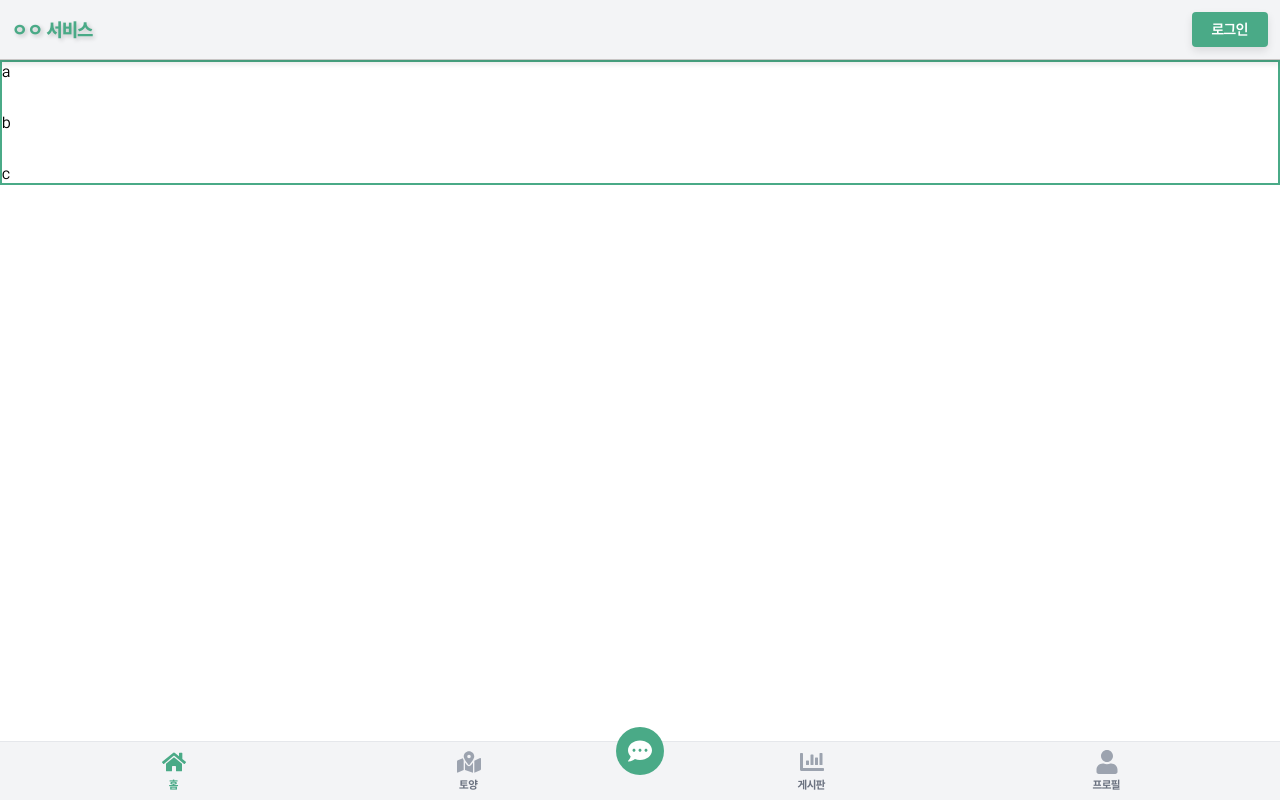
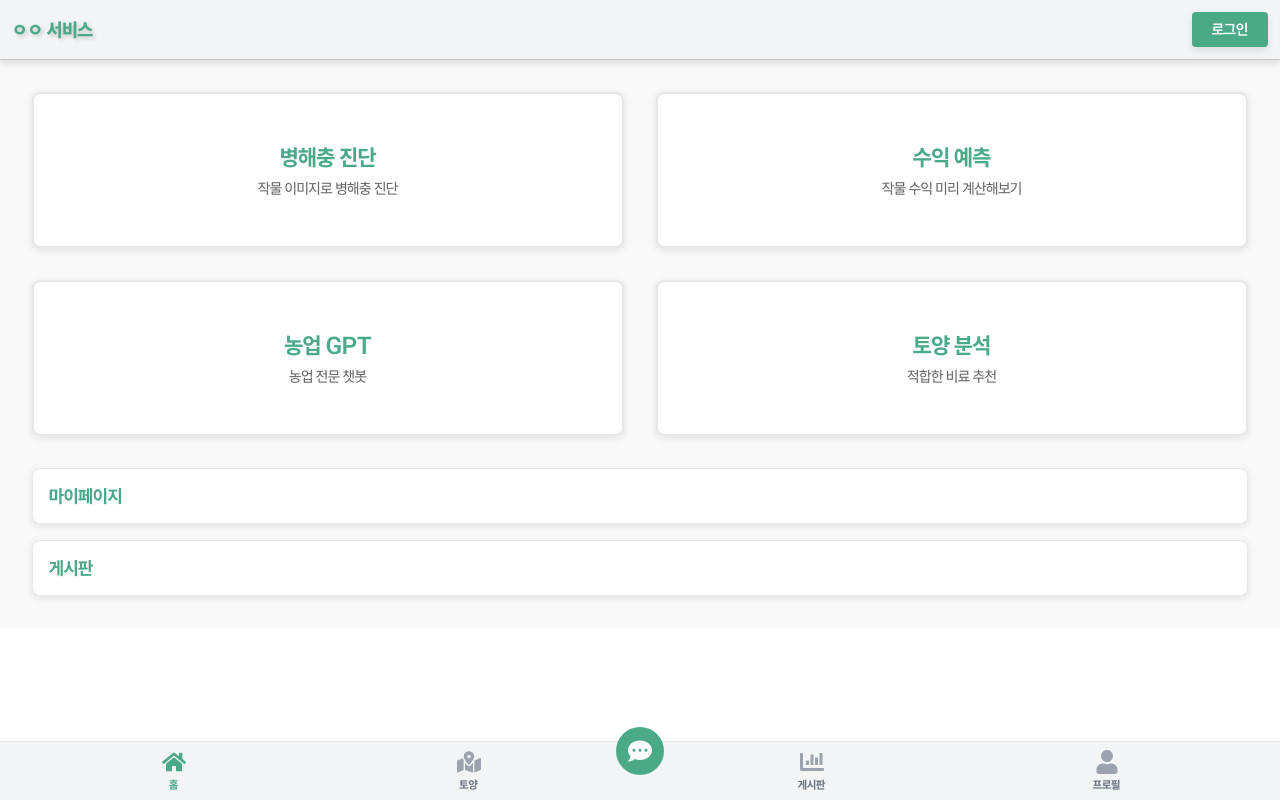
Before and after one commit to kt-bigproject28/bigproject28, a React (Create React App) app: page / in a window 1280 px wide. Built offline with nearby package versions, Linux system fonts and the light colour scheme.

Commit message:
feat: 메인페이지 UI

```diff
--- a/src/components/templates/MainTemplate.jsx
+++ b/src/components/templates/MainTemplate.jsx
@@ -1,19 +1,119 @@
 import React from "react";
 import styled from "styled-components";
+import { Link } from "react-router-dom";
 
 const Container = styled.div`
   position: relative;
+  display: flex;
+  flex-direction: column;
+  gap: 2rem;
+  padding: 2rem;
+  background-color: #f9f9f9;
+`;
+
+const GridContainer = styled.div`
   display: grid;
   gap: 2rem;
-  border: 2px solid #4aaa87; /* 테두리 설정 */
+  grid-template-columns: repeat(2, 1fr);
+`;
+
+const MenuCard = styled(Link)`
+  display: flex;
+  flex-direction: column;
+  align-items: center;
+  justify-content: center;
+  padding: 1rem 0.5rem;
+  text-decoration: none;
+  color: #333;
+  background-color: white;
+  border: 2px solid #e5e7eb;
+  border-radius: 8px;
+  box-shadow: 0 2px 8px rgba(0, 0, 0, 0.1);
+  transition: transform 0.2s, box-shadow 0.2s;
+  height: 120px;
+
+  &:hover {
+    transform: translateY(-5px);
+    box-shadow: 0 4px 12px rgba(0, 0, 0, 0.15);
+  }
+
+  h2 {
+    margin: 0;
+    font-size: 1.5rem;
+    color: #4aaa87;
+  }
+
+  p {
+    margin: 0.5rem 0 0;
+    font-size: 1rem;
+    color: #666;
+  }
+`;
+
+const ListContainer = styled.div`
+  display: flex;
+  flex-direction: column;
+  gap: 1rem;
+`;
+
+const ListItem = styled(Link)`
+  display: block;
+  padding: 1rem;
+  text-decoration: none;
+  color: #333;
+  background-color: white;
+  border: 1px solid #e5e7eb;
+  border-radius: 8px;
+  box-shadow: 0 2px 8px rgba(0, 0, 0, 0.1);
+  transition: transform 0.2s, box-shadow 0.2s;
+
+  &:hover {
+    transform: translateY(-5px);
+    box-shadow: 0 4px 12px rgba(0, 0, 0, 0.15);
+  }
+
+  h2 {
+    margin: 0;
+    font-size: 1.2rem;
+    color: #4aaa87;
+  }
+
+  p {
+    margin: 0.5rem 0 0;
+    font-size: 0.9rem;
+    color: #666;
+  }
 `;
 
 const MainTemplate = () => {
   return (
     <Container>
-      <div>a</div>
-      <div>b</div>
-      <div>c</div>
+      <GridContainer>
+        <MenuCard to="/diagnosis">
+          <h2>병해충 진단</h2>
+          <p>작물 이미지로 병해충 진단</p>
+        </MenuCard>
+        <MenuCard to="/profit-prediction">
+          <h2>수익 예측</h2>
+          <p>작물 수익 미리 계산해보기</p>
+        </MenuCard>
+        <MenuCard to="/chatbot">
+          <h2>농업 GPT</h2>
+          <p>농업 전문 챗봇</p>
+        </MenuCard>
+        <MenuCard to="/soil-recommendation">
+          <h2>토양 분석</h2>
+          <p>적합한 비료 추천</p>
+        </MenuCard>
+      </GridContainer>
+      <ListContainer>
+        <ListItem to="/mypage">
+          <h2>마이페이지</h2>
+        </ListItem>
+        <ListItem to="/board">
+          <h2>게시판</h2>
+        </ListItem>
+      </ListContainer>
     </Container>
   );
 };
```
